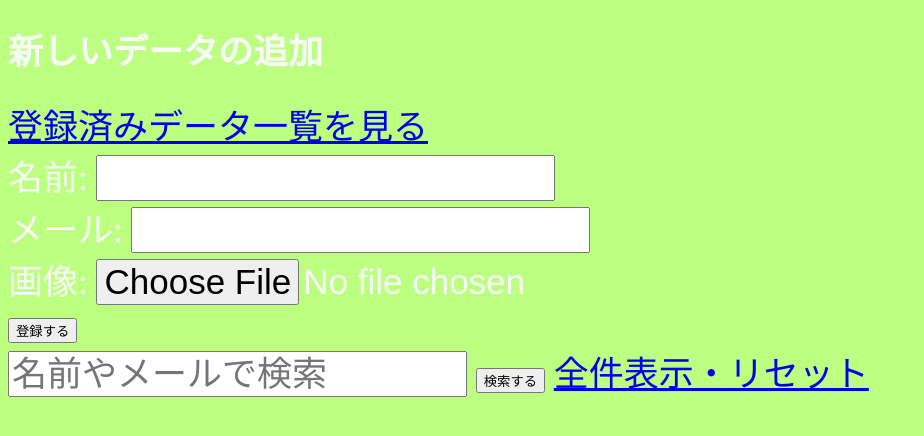
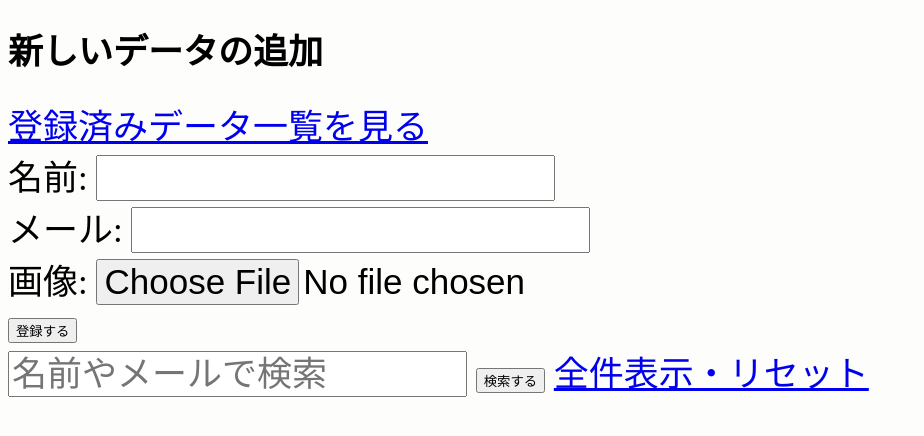
Before and after one commit to tcsutego897-code/Web_apps, a PHP site: page / in a window 1280 px wide. Shown: the top 436 px of the page, without its empty margins (0-924 px from the left). Run offline with PHP 8.4, Linux system fonts and the light colour scheme.

Commit message:
自動コミット: 変更を保存

```diff
--- a/style.css
+++ b/style.css
@@ -1,10 +1,10 @@
 @charset "UTF-8";
 /* ここからCSSコードを記述 */
 h1,div,label,input,br,form{
-   color: rgb(248, 250, 250);
+   color: rgb(0, 0, 0);
    font-size:35px;
 }
 
 body {
-  background-color: hsl(91, 100%, 75%);
+  background-color: hsl(80, 60%, 99%);
 }
```
